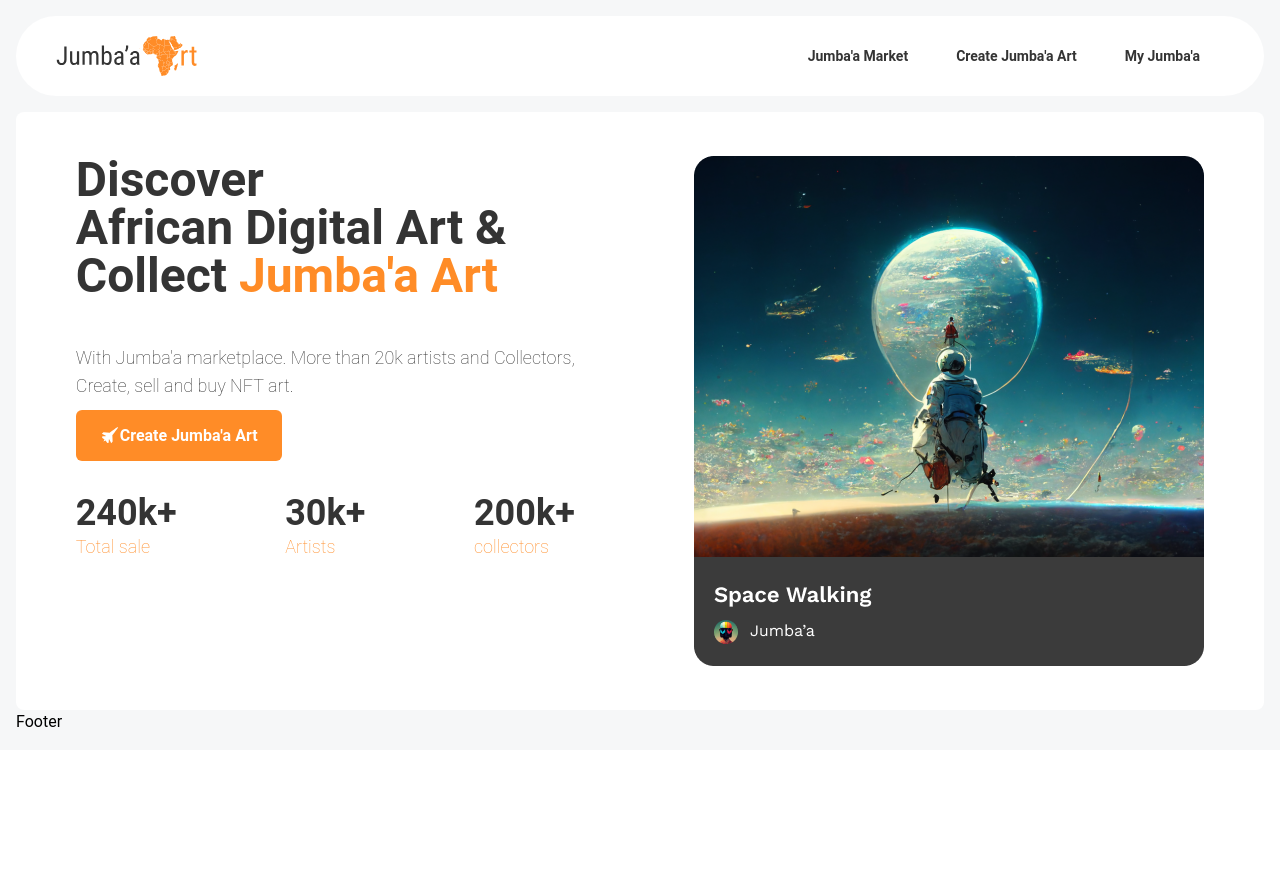
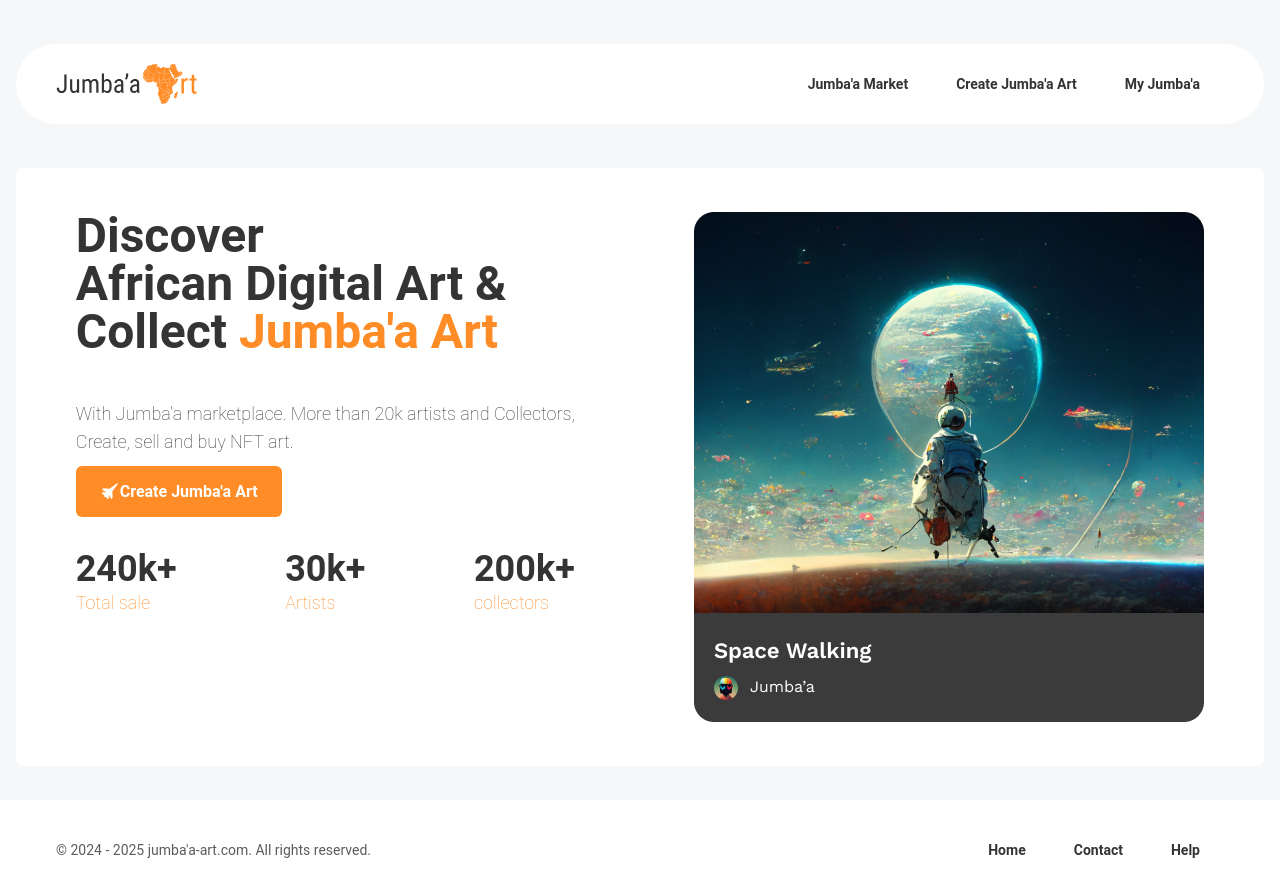
Before and after one commit to BAM-Blockchain-African-Movement/JumBa-a-Art, a React (Vite) app in the folder src/jumba-a-art-frontend/: page / in a window 1280 px wide. Before the commit the page ends 800 px from the top, so only its background shows below. Built offline with nearby package versions, Linux system fonts and the light colour scheme.

Commit message:
version of the 05-09-2024 at 03:50, footer component done and hero,Navbar components reviewed

```diff
--- a/src/jumba-a-art-frontend/src/App.jsx
+++ b/src/jumba-a-art-frontend/src/App.jsx
@@ -7,7 +7,7 @@ const App = () => {
   return (
     // <div className=''>App</div>
     <>
-      <div className="bg-[#F6F7F8] py-4 px-4">
+      <div className="bg-[#F6F7F8] max-h-screen py-11 px-4">
         <Navbar />
         <Hero />
         <Footer/>
--- a/src/jumba-a-art-frontend/src/components/Footer.jsx
+++ b/src/jumba-a-art-frontend/src/components/Footer.jsx
@@ -1,9 +1,40 @@
-import React from 'react'
+import React from "react";
 
 const Footer = () => {
   return (
-    <div>Footer</div>
-  )
-}
+    <footer className="bg-white rounded-full px-10">
+      <div className="flex h-20 items-center justify-between">
+        <div className="flex flex-1 items-center justify-center md:items-stretch md:justify-start">
+          {/* <!-- Logo --> */}
+          <p className="text-[#5c5c5c] text-sm flex flex-shrink-0 items-center mr-4">
+            © 2024 - 2025 jumba'a-art.com. All rights reserved.
+          </p>
+        </div>
 
-export default Footer
+        {/* Pages link */}
+        <div className="flex flex-2 items-center justify-center">
+          <a
+            className="flex flex-shrink-0 items-center mx-2 px-4 py-2 font-semibold text-sm text-[#343434]"
+            href="/"
+          >
+            Home
+          </a>
+          <a
+            className="flex flex-shrink-0 items-center mx-2 px-4 py-2 font-semibold text-sm text-[#343434]"
+            href="/"
+          >
+            Contact
+          </a>
+          <a
+            className="flex flex-shrink-0 items-center mx-2 px-4 py-2 font-semibold text-sm text-[#343434]"
+            href="/"
+          >
+            Help
+          </a>
+        </div>
+      </div>
+    </footer>
+  );
+};
+
+export default Footer;
--- a/src/jumba-a-art-frontend/src/components/Hero.jsx
+++ b/src/jumba-a-art-frontend/src/components/Hero.jsx
@@ -4,7 +4,7 @@ import { IoIosJet } from "react-icons/io";
 
 const Hero = () => {
   return (
-    <section className='bg-white rounded-lg py-11 flex justify-around align-middle'>
+    <section className='bg-white rounded-lg py-11 mb-11 flex justify-around align-middle'>
         <div>
             <h1 className='text-start text-5xl font-bold text-[#343434] mb-11 leading-1'>Discover <br/> African Digital Art & <br/> Collect
                 <span className='text-[#ff8c27]'> Jumba'a Art</span>
--- a/src/jumba-a-art-frontend/src/components/Navbar.jsx
+++ b/src/jumba-a-art-frontend/src/components/Navbar.jsx
@@ -1,10 +1,9 @@
 import React from "react";
-import logo  from "../assets/logo-jumba-miniature.svg";
+import logo from "../assets/logo-jumba-miniature.svg";
 
 const Navbar = () => {
   return (
-    <div className="mb-4">
-      <nav className="bg-white rounded-full px-10">
+    <nav className="bg-white rounded-full px-10 mb-11">
       <div className="flex h-20 items-center justify-between">
         <div className="flex flex-1 items-center justify-center md:items-stretch md:justify-start">
           {/* <!-- Logo --> */}
@@ -18,19 +17,24 @@ const Navbar = () => {
           <a
             className="flex flex-shrink-0 items-center mx-2 px-4 py-2 font-semibold text-sm text-[#343434]"
             href="/"
-            >Jumba'a Market</a>
+          >
+            Jumba'a Market
+          </a>
           <a
             className="flex flex-shrink-0 items-center mx-2 px-4 py-2 font-semibold text-sm text-[#343434]"
             href="/"
-            >Create Jumba'a Art</a>
+          >
+            Create Jumba'a Art
+          </a>
           <a
             className="flex flex-shrink-0 items-center mx-2 px-4 py-2 font-semibold text-sm text-[#343434]"
             href="/"
-            >My Jumba'a</a>
+          >
+            My Jumba'a
+          </a>
         </div>
       </div>
     </nav>
-    </div>
   );
 };
 
```
Lines whose indentation alone changed are shown as unchanged.
